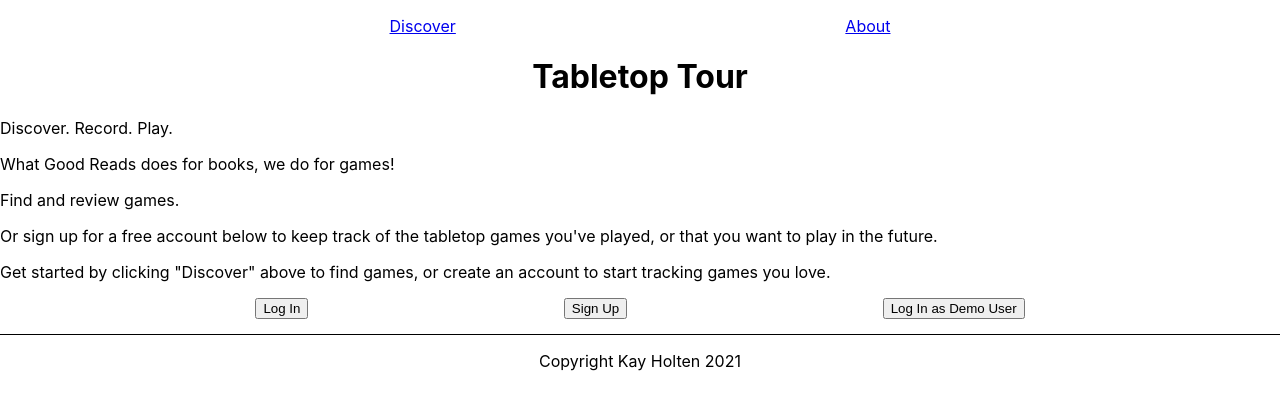
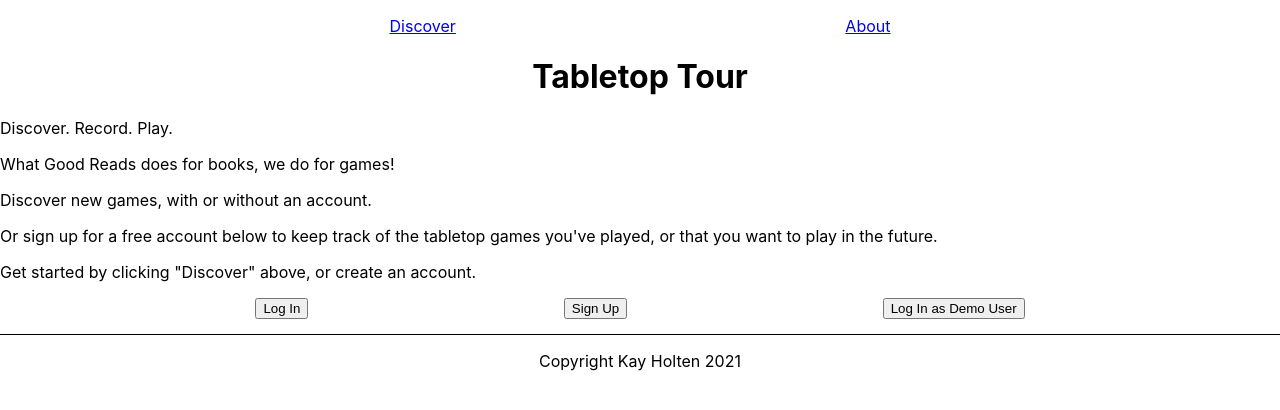
Before and after one commit to kayleidoscope/tabletop-tour-app, a React (Create React App) app: page / in a window 1280 px wide. Shown: the top 410 px of the page. Built offline with nearby package versions, Linux system fonts and the light colour scheme; no server answers.

Commit message:
tweaks landing page text

```diff
--- a/src/landing/landing.js
+++ b/src/landing/landing.js
@@ -56,9 +56,9 @@ class Landing extends Component {
                 <p>What Good Reads does for books, we do for games!</p>
                 {userFromStorage && <p>Get started by clicking "Discover" above, or click below to go to your home page.</p>}
                 {userFromStorage && <Link to={'/home'}><button>Go to Home Page</button></Link>}
-                {!userFromStorage && <p>Find and review games.</p>}
+                {!userFromStorage && <p>Discover new games, with or without an account.</p>}
                 {!userFromStorage && <p>Or sign up for a free account below to keep track of the tabletop games you've played, or that you want to play in the future.</p>}
-                {!userFromStorage && <p>Get started by clicking "Discover" above to find games, or create an account to start tracking games you love.</p>}
+                {!userFromStorage && <p>Get started by clicking "Discover" above, or create an account.</p>}
                 {!userFromStorage && this.state.buttonsOn &&
                     <div className="buttons">
                         <button onClick={this.logInTrue}>Log In</button>
```
Also changed, not shown: 1 other file (tests, documents, lock files or other folders).
